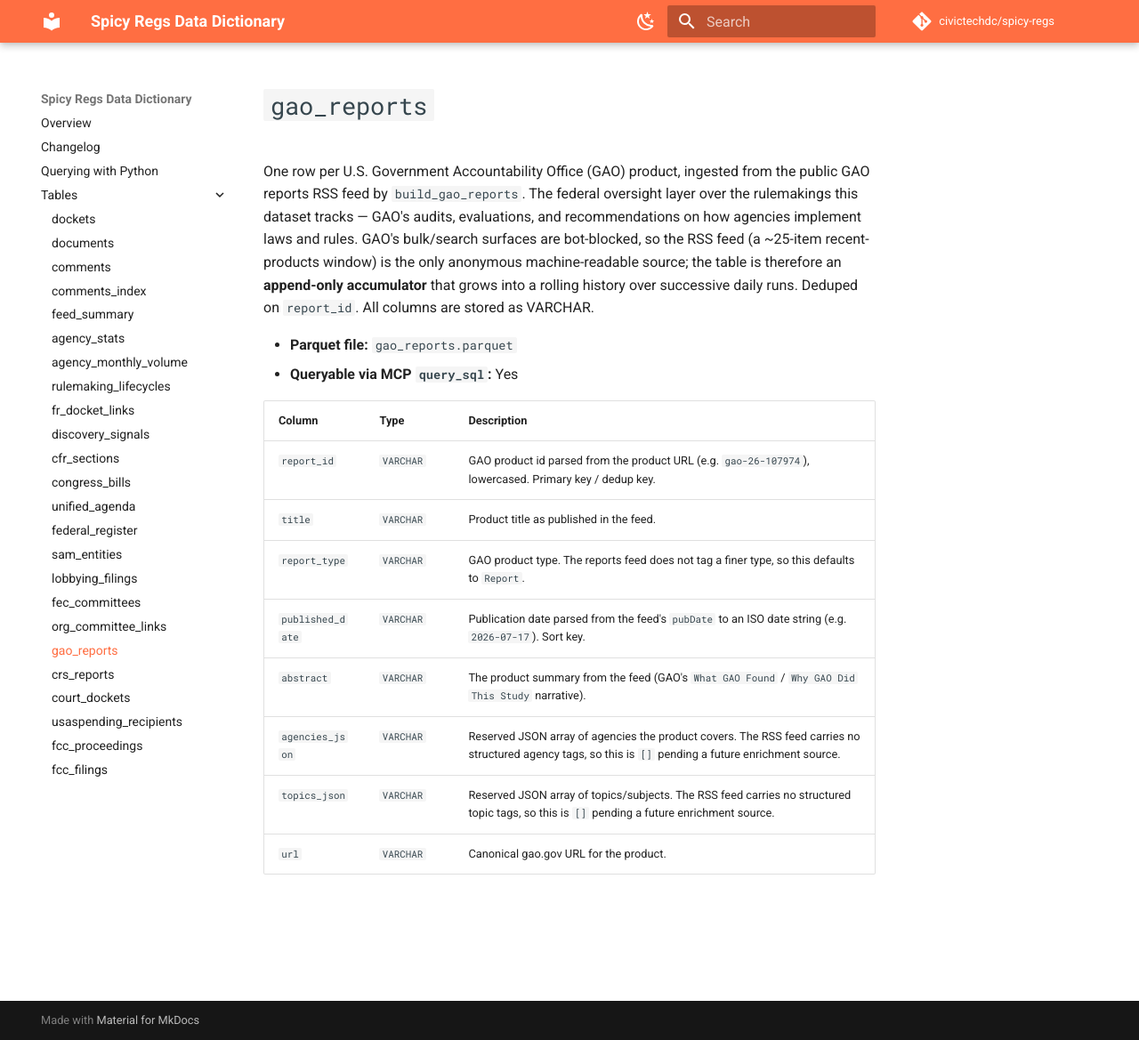
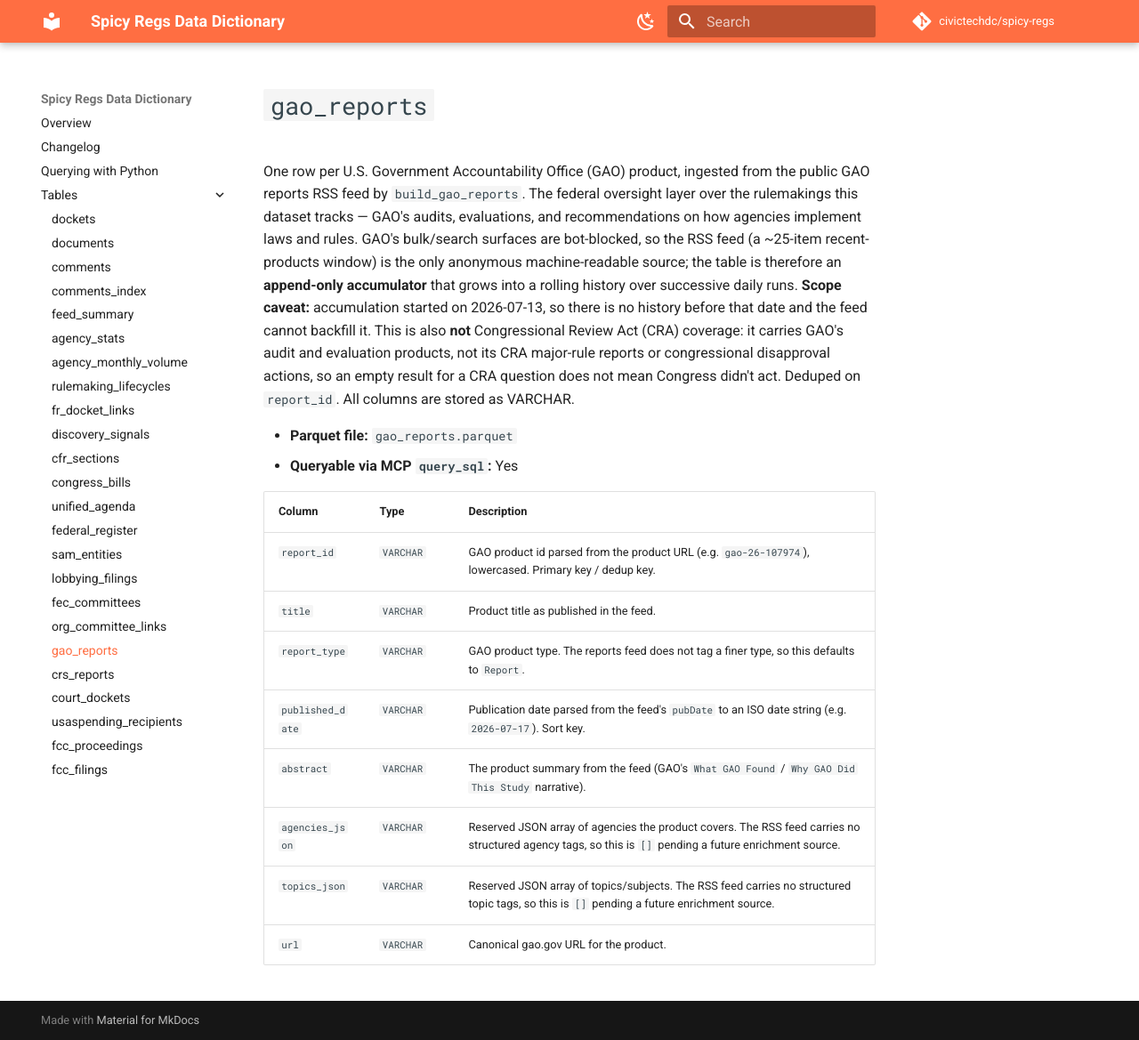
Before and after one commit to civictechdc/spicy-regs, an MkDocs documentation site: the page built from docs/tables/gao_reports.md, in a window 1280 px wide and 1169 px high. Shown: the whole window at 89% size. Built offline with MkDocs 1.6.1 and Material for MkDocs 9.7.7, drawn with Linux system fonts in a browser that asks for light colours; comment, search, counter and statistics services are not loaded.

Commit message:
docs: scope caveats for court_dockets and gao_reports
court_dockets is almost entirely district court, so circuit-court rule
challenges are effectively absent, and it has no machine join key.
gao_reports only accumulates from 2026-07-13 and is not Congressional
Review Act coverage.

Closes #215

```diff
--- a/docs/tables/gao_reports.md
+++ b/docs/tables/gao_reports.md
@@ -2,7 +2,7 @@
 
 # `gao_reports`
 
-One row per U.S. Government Accountability Office (GAO) product, ingested from the public GAO reports RSS feed by `build_gao_reports`. The federal oversight layer over the rulemakings this dataset tracks — GAO's audits, evaluations, and recommendations on how agencies implement laws and rules. GAO's bulk/search surfaces are bot-blocked, so the RSS feed (a ~25-item recent-products window) is the only anonymous machine-readable source; the table is therefore an **append-only accumulator** that grows into a rolling history over successive daily runs. Deduped on `report_id`. All columns are stored as VARCHAR.
+One row per U.S. Government Accountability Office (GAO) product, ingested from the public GAO reports RSS feed by `build_gao_reports`. The federal oversight layer over the rulemakings this dataset tracks — GAO's audits, evaluations, and recommendations on how agencies implement laws and rules. GAO's bulk/search surfaces are bot-blocked, so the RSS feed (a ~25-item recent-products window) is the only anonymous machine-readable source; the table is therefore an **append-only accumulator** that grows into a rolling history over successive daily runs. **Scope caveat:** accumulation started on 2026-07-13, so there is no history before that date and the feed cannot backfill it. This is also **not** Congressional Review Act (CRA) coverage: it carries GAO's audit and evaluation products, not its CRA major-rule reports or congressional disapproval actions, so an empty result for a CRA question does not mean Congress didn't act. Deduped on `report_id`. All columns are stored as VARCHAR.
 
 - **Parquet file:** `gao_reports.parquet`
 - **Queryable via MCP `query_sql`:** Yes
```
Also changed, not shown: README.md (+5 -2 lines), docs/tables/court_dockets.md (+1 -1 lines), 1 other file.
